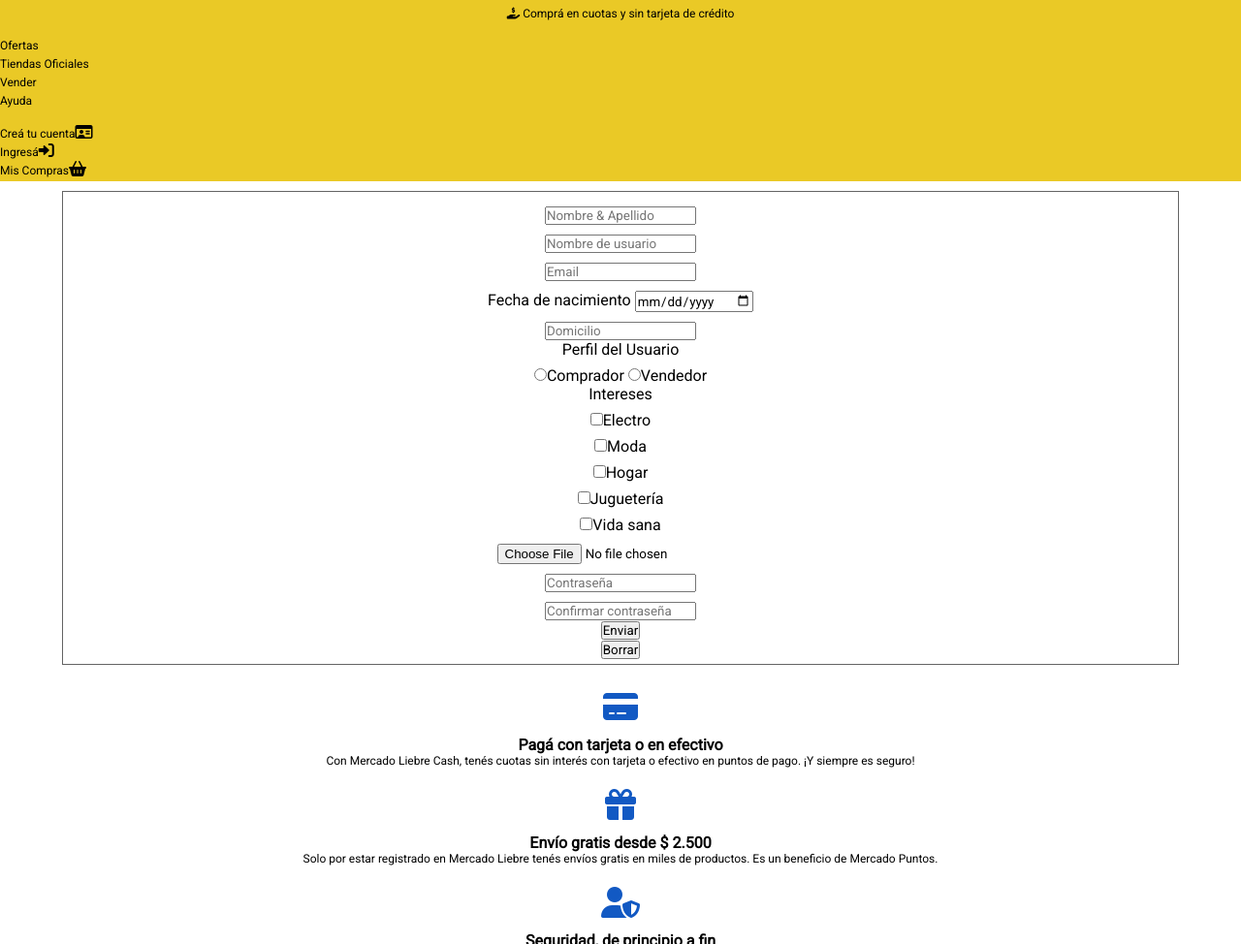
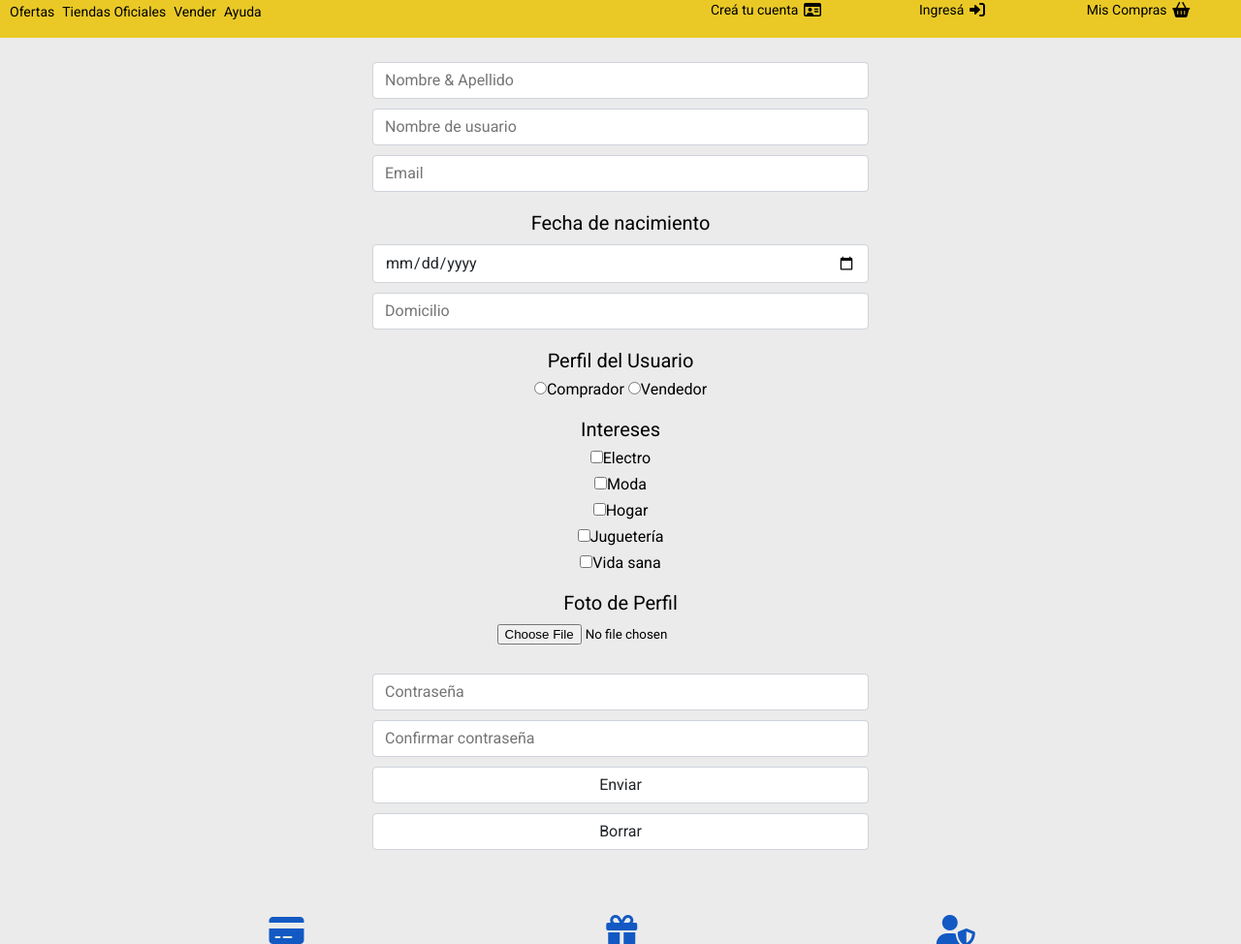
Before and after one commit to ojsteward/MercadoLiebre, a website: page views/register.html in a window 1280 px wide. Shown: the part 144-1118 px from the top of the page at 97% size. Drawn offline with Linux system fonts and the light colour scheme; files that its build step writes are made by us from their sources; files whose address does not match are found by name.

Commit message:
retoques

```diff
--- a/public/css/forms.css
+++ b/public/css/forms.css
@@ -27,11 +27,11 @@ header {
     padding-bottom: 3px;
 }
 
-.logoHeader {
-    width: 45%;
-    margin-right: 60px;
+img.logoHeader{
+    width: 45vw;
     margin-top: 20px;
-    margin-left: 20px;
+    height: auto;
+    margin-left: 10px;
 }
 
 input{
@@ -42,12 +42,7 @@ input{
     height: 20px;
     object-fit: cover;
 }
-img.logoHeader{
-    width: 35vw;
-    margin-top: 20px;
-    height: auto;
 
-}
 
 div.top-header{
     display: flex;
@@ -72,7 +67,7 @@ li a {
     width: 40px;
     height: 40px;
     margin: 10px auto;
-    background-color: #0022AA;
+    background-color: #1259c3;
     border-radius: 8px;
 }
 
@@ -84,7 +79,9 @@ li a {
     margin-left: 9px;
     margin-top: 7px;
 }
-
+body{
+    background-color: #ebebeb;
+}
 .home-banner img{
     width: 100%;
 }
@@ -96,21 +93,19 @@ main{
     text-align: center;
 }
 
-form{
-    border: solid 1px rgb(100, 100, 100);
+
+form.register{
     padding: 5px;
     margin-top: 10px;
 }
 
-button .enviar:hover{
-    background-color: #0022AA;
-}
 .search-field {
     width: 35vw;
     padding: 5px 30px 5px 5px;
     border: none;
     border-radius: 100px;
     outline: none;
+    margin-left: 4vw;
 }
 
 .search-button {
@@ -128,73 +123,140 @@ button .enviar:hover{
 .search-bar{
     margin-top: 15px;
 }
-/* .main-title{
-    font-size: 16px;
-    text-align: left;
-    margin-top: 12px;
+/*LOGIN*/
+form.login{
+    padding: 5px;
+    margin-top: 10px;
 }
 
-article{
-    margin-top: 10px;
-    border: solid 1px #ebebeb;
+input.login{
+    margin-right: 10%;
+    margin-left: 10%;
+
+    padding: 6px 12px;
+    font-size: 16px;
+    font-weight: 400;
+    line-height: 1.5;
+    color: #212529;
+    background-color: #fff;
+    background-clip: padding-box;
+    border: 1px solid #ced4da;
+    appearance: none;
+    border-radius: 4px;
+
+    width: 40vw;
+}
+button.enviar{
+margin-top: 2%;
+padding: 6px 12px;
+    font-size: 16px;
+    font-weight: 400;
+    line-height: 1.5;
+    color: #212529;
+    background-color: #fff;
+    background-clip: padding-box;
+    border: 1px solid #ced4da;
+    appearance: none;
+    border-radius: 4px;
+
+    width: 40vw;
+}
+.enviar:hover{
+    background-color: #0022AA;
 }
 
-img {
-    width: 30%;
+/* REGISTER*/
+.input-register{
+    padding: 6px 12px;
+    font-size: 16px;
+    font-weight: 400;
+    line-height: 1.5;
+    color: #212529;
+    background-color: #fff;
+    background-clip: padding-box;
+    border: 1px solid #ced4da;
+    appearance: none;
+    border-radius: 4px;
+
+    width: 40vw;
+}
+button.send{
+    padding: 6px 12px;
+    font-size: 16px;
+    font-weight: 400;
+    line-height: 1.5;
+    color: #212529;
+    background-color: #fff;
+    background-clip: padding-box;
+    border: 1px solid #ced4da;
+    appearance: none;
+    border-radius: 4px;
+    margin-top: 10px;
+    width: 40vw;
+}
+button.reset{
+    padding: 6px 12px;
+    font-size: 16px;
+    font-weight: 400;
+    line-height: 1.5;
+    color: #212529;
+    background-color: #fff;
+    background-clip: padding-box;
+    border: 1px solid #ced4da;
+    appearance: none;
+    border-radius: 4px;
+    margin-top: 10px;
+    width: 40vw;
+}
+input.date{
+    padding: 6px 12px;
+    font-size: 16px;
+    font-weight: 400;
+    line-height: 1.5;
+    color: #212529;
+    background-color: #fff;
+    background-clip: padding-box;
+    border: 1px solid #ced4da;
+    appearance: none;
+    border-radius: 4px;
+    margin-top: 10px;
+    width: 40vw;
+}
+.reset:hover{
+    background-color:rgb(248, 40, 40);
+}
+.send:hover{
+    background-color: #0022AA;
+}
+div.datos-personales label{
+    display:block;
+    margin-top: 20px;
 }
 
-.descripciones{
-    text-align: left;
-    border-top: solid 1px #ebebeb;
-    padding: 15px;
-} */
-
-/* article div i{
-    position: relative;
-} */
-
-/* camioncito envio */
-/* main section article i{
-    color: #39b54a;
-    display: block;
-    font-size: 16px;
-    padding: 5px;
-    width: 30px;
-    height: 30px;
-    border: 1px solid #39b54a;
-    background-color: #FFF;
-    border-radius: 50%;
-    right: 20px;
-    top: -15px;
+div.perfil-usuario{
+    margin-top: 20px;
+    margin-bottom: 20px;
 }
 
-.precio{
-    font-size: 18px;
+div.intereses{
+    margin-top: 20px;
+    margin-bottom: 20px;
+
 }
-
-.descuento{
-    font-size: 16px;
-    color: #39b54a;
-    margin-left: 8px;
+input#photo{
+    margin-bottom: 20px;
 }
-
-.precio-descuento{
-    display: flex;
-    margin-top: 5px;
+div.Foto label{
+    display:block;
 }
-
-article h4{
-    margin-top: 5px;
-} */
-
-/* ------------------------------------------ FOOTER ------------------------------------------ */
+------------------------------------ FOOTER ------------------------------------------ */
 
 footer{
     margin-top: 25px;
     text-align: center;
 }
 
-.footer-icons{
+.footer-icon{
     display: block;
     margin-left: auto;
     margin-right: auto;
@@ -208,51 +270,154 @@ footer{
 
 p{
     font-size: 12px;
+    text-align: center;
 }
 
 .copyright{
     margin-top: 20px;
     margin-bottom: 15px;
     margin-left: 10px;
-    text-align: left;
+    text-align: center;
     font-size: 10px;
 }
 
 footer section h3{
     font-size: 16px;
+    text-align: center;
 }
+
+label{
+    font-size: 20px;
+}
+
 
 /* ------------------------- BREAKPOINTS - MEDIA QUERIES --------------------*/
 /* MOBILE */
 @media (max-width: 360px){
-    /* .descripciones h4{
-        display: none;
-    } */
+
     nav {
         display: none;
     }
+        .header-title{
+        display: none;
+        }
 }
 
 /* TABLETS */
 @media (min-width: 361px){
-    /* .all-articles{
+    div.top-header{
         display: flex;
+        flex-wrap: wrap;
         justify-content: space-between;
-        flex-wrap: nowrap;
+        margin-left: 5%;
+        margin-right: 5%;
     }
     article{
-        box-shadow: 0px 0px 10px rgb(100, 100, 100);
-    } */
+               width: 40vw;
+    }
     .burger-menu{
         display: none;
     }
+    .products{
+        display: flex;
+        justify-content: space-around;
+        flex-wrap: wrap;
+        flex-direction: row;
+    }
+    .lista1 {
+        display: flex;
+        justify-content: flex-start;
+        justify-content: space-around;
+        margin-left: 10px;
+        list-style-type: none;
+    }
+
+    .lista2 {
+        display: flex;
+        margin-right: 10px;
+        list-style-type: none;
+    }
+    li a{
+        font-size: 14px
+    }
+    header nav{
+        display: flex;
+        justify-content: space-between;
+    }
+    .products{
+        display: flex;
+        justify-content: space-around;
+        flex-wrap: wrap;
+        flex-direction: row;
+    }
+    img.logoHeader{
+        width: 25vw;
+        margin-top: 3%;
+    }
+    .search-field {
+        width: 30vw;
+        padding: 5px 30px 5px 5px;
+        border: none;
+        border-radius: 100px;
+        outline: none;
+        margin-top: 10%;
+    }
+    h3.header-title{
+        margin-top: 5%;
+        width: 30%;
+        font-size: 18px;
+    }
+    nav{
+        margin-top: 1%;
+        margin-bottom: 1%
+    }
+    .nav-buttons1{
+        margin-right: 8px;
+
+    }
+    .nav-buttons2{
+        width: 15vw;
+        display: flex;
+        justify-content: center;
+    }
+    li.nav-buttons2 a{
+        margin-right: 3%;
+    }
+    .fa-id-card{
+        margin-bottom: 3%;
+    }
+    .fa-right-to-bracket{
+        margin-bottom: 3%;
+    }
+    .fa-basket-shopping{
+         margin-bottom: 3%;
+    }
 }
+
 
 /* DESKTOP */
 @media (min-width: 769px){
-    /* .all-articles{
+    article{
+        width: 20vw;
+    }
+
+    footer i:hover{
+        color: grey;
+    }
+
+    footer section{
         display: flex;
-        justify-content: space-between;
-        flex-wrap: nowrap;
-    } */
+        justify-content: space-around;
+        margin: auto;
+        width: 80vw;
+    }
+    p{
+        margin-top: 1%;
+    }
+
+    .footer-article{
+        padding: 40px;
+    }
+
+
 }
--- a/public/css/styles.css
+++ b/public/css/styles.css
@@ -27,7 +27,7 @@ header {
     width: 100%
 }
 img.logoHeader{
-    width: 50vw;
+    width: 45vw;
     margin-top: 20px;
     height: auto;
     margin-left: 10px;
@@ -211,23 +211,24 @@ footer{
     margin-top: 20px;
 }
 
+p{
+    font-size: 12px;
+    text-align: center;
+}
 
-footer h4{
-    margin-top: 40px;
+.copyright{
+    margin-top: 20px;
     margin-bottom: 15px;
     margin-left: 10px;
     text-align: center;
-    font-size: 15px;
+    font-size: 10px;
 }
+
 footer section h3{
     font-size: 16px;
     text-align: center;
 }
 
-footer section p{
-    text-align: center;
-    font-size: 12px;
-}
 
 
 /* ------------------------- BREAKPOINTS - MEDIA QUERIES --------------------*/
@@ -265,15 +266,16 @@ footer section p{
     }
     .lista1 {
         display: flex;
+        justify-content: flex-start;
+        justify-content: space-around;
         margin-left: 10px;
         list-style-type: none;
-        margin-right: 7%;
     }
+
     .lista2 {
         display: flex;
         margin-right: 10px;
         list-style-type: none;
-        margin-left: 7%;
     }
     li a{
         font-size: 14px
@@ -307,11 +309,28 @@ footer section p{
     }
     nav{
         margin-top: 1%;
-        margin-bottom: 1%;
+        margin-bottom: 1%
     }
+    .nav-buttons1{
+        margin-right: 8px;
 
+    }
+    .nav-buttons2{
+        width: 15vw;
+        display: flex;
+        justify-content: center;
+    }
+    .fa-id-card{
+        margin-bottom: 3%;
+    }
+    .fa-right-to-bracket{
+        margin-bottom: 3%;
+    }
+    .fa-basket-shopping{
+         margin-bottom: 3%;
+    }
+}
 
-}
 
 /* DESKTOP */
 @media (min-width: 769px){
@@ -323,5 +342,19 @@ footer section p{
         color: grey;
     }
 
+    footer section{
+        display: flex;
+        justify-content: space-around;
+        margin: auto;
+        width: 80vw;
+    }
+    p{
+        margin-top: 1%;
+    }
+
+    .footer-article{
+        padding: 40px;
+    }
+
 
 }
--- a/views/register.html
+++ b/views/register.html
@@ -19,43 +19,45 @@
               <input type="search" placeholder="Buscar productos, marcas y más" class="search-field">
               <button type="submit" class="search-button"><i class="fa-solid fa-magnifying-glass"></i></button>
             </div>
+
+        <h3 class= header-title><i class="fa-solid fa-hand-holding-dollar"></i>Comprá en cuotas y sin tarjeta de crédito</h3>
       </div>
-        <h3 class= header-title><i class="fa-solid fa-hand-holding-dollar"></i> Comprá en cuotas y sin tarjeta de crédito</h3>
-
         <nav>
           <ul class="lista1">
-            <li><a href="" target="_blank"> Ofertas</a></li>
-            <li><a href="" target="_blank"> Tiendas Oficiales</a></li>
-            <li><a href="" target="_blank"> Vender</a></li>
-            <li><a href="" target="_blank"> Ayuda</a></li>
+            <li class="nav-buttons1"><a href="" target="_blank"> Ofertas</a></li>
+            <li class="nav-buttons1"><a href="" target="_blank"> Tiendas Oficiales</a></li>
+            <li class="nav-buttons1"><a href="" target="_blank"> Vender</a></li>
+            <li class="nav-buttons1"><a href="" target="_blank"> Ayuda</a></li>
           </ul>
 
           <ul class="lista2">
-            <li><a href="/register" target="_blank"> Creá tu cuenta</a><i class="fa-regular fa-id-card"></i></li>
-            <li><a href="/login" target="_blank"> Ingresá</a><i class="fa-solid fa-right-to-bracket"></i></li>
-            <li><a href="" target="_blank"> Mis Compras</a><i class="fa-solid fa-basket-shopping"></i></li>
+            <li class="nav-buttons2"><a href="/register" target="_blank">Creá tu cuenta</a><i class="fa-regular fa-id-card"></i></li>
+            <li class="nav-buttons2"><a href="/login" target="_blank">Ingresá</a><i class="fa-solid fa-right-to-bracket"></i></li>
+            <li class="nav-buttons2"><a href="" target="_blank">Mis Compras</a><i class="fa-solid fa-basket-shopping"></i></li>
           </ul>
+
         </nav>
         <div class="burger-menu"><i class="fa-solid fa-bars"></i></div>
+
       </header>
 
     <main>
-        <form action="/">
+        <form class="register" action="/">
             <div class="datos-personales">
-                <input type="text" name="name" placeholder="Nombre & Apellido">
+                <input class="input-register" type="text" name="name" placeholder="Nombre & Apellido">
                 <br>
 
-                <input type="text" name="user" placeholder="Nombre de usuario">
+                <input class="input-register" type="text" name="user" placeholder="Nombre de usuario">
                 <br>
 
-                <input type="email" name="email" placeholder="Email">
+                <input class="input-register" type="email" name="email" placeholder="Email">
                 <br>
 
                 <label for="date">Fecha de nacimiento</label>
-                <input type="date" name="date" id="date">
+                <input class="date" type="date" name="date" id="date">
                 <br>
 
-                <input type="text" name="addres" id="addres" placeholder="Domicilio">
+                <input class="input-register" type="text" name="addres" id="addres" placeholder="Domicilio">
                 <br>
             </div>
 
@@ -82,51 +84,54 @@
                 <br>
             </div>
 
-            <div>
+            <div class="Foto">
+                <label for="">Foto de Perfil</label>
                 <input type="file" name="photo" id="photo">
                 <br>
             </div>
 
             <div>
-                <input type="password" name="" placeholder="Contraseña">
+                <input class="input-register" type="password" name="" placeholder="Contraseña">
                 <br>
-                <input type="password-confirm" name="" placeholder="Confirmar contraseña">
+                <input class="input-register" type="password-confirm" name="" placeholder="Confirmar contraseña">
                 <br>
             </div>
 
             <div>
-                <button type="submit">Enviar</button>
+                <button class="send"type="submit">Enviar</button>
                 <br>
-                <button type="reset">Borrar</button>
+                <button class="reset" type="reset">Borrar</button>
             </div>
 
         </form>
     </main>
-
-
     <footer>
         <section>
-            <div class="footer-icons"><i class="fa-solid fa-credit-card"></i></div>
-            <h3>Pagá con tarjeta o en efectivo</h3>
+          <div class="footer-article">
+          <div class="footer-icon"><i class="fa-solid fa-credit-card"></i></div>
+          <h3></i>Pagá con tarjeta o en efectivo</h3>
             <p>
                 Con Mercado Liebre Cash, tenés cuotas sin interés con tarjeta o efectivo en
-        puntos de pago. ¡Y siempre es seguro!
-            </p>
+  puntos de pago. ¡Y siempre es seguro!</p>
+          </div>
 
-            <div class="footer-icons"><i class="fa-solid fa-gift"></i></div>
+          <div class="footer-article">
+            <div class="footer-icon"><i class="fa-solid fa-gift"></i></div>
             <h3>Envío gratis desde $ 2.500</h3>
             <p>
-                Solo por estar registrado en Mercado Liebre tenés envíos gratis en miles de
+                Solo por estar registrad@ en Mercado Liebre tenés envíos gratis en miles de
   productos. Es un beneficio de Mercado Puntos.
             </p>
-
-            <div class="footer-icons"><i class="fa-solid fa-user-shield"></i></div>
+          </div>
+          <div class="footer-article">
+            <div class="footer-icon"><i class="fa-solid fa-user-shield"></i></div>
             <h3>Seguridad, de principio a fin</h3>
             <p>
                 ¿No te gusta? ¡Devolvelo! En Mercado Liebre, no hay nada que no puedas hacer,
-        porque estás siempre protegido.
+  porque estás siempre protegid@.
             </p>
-
+          </div>
+          </section>
             <h4 class="copyright">Copyright © 1999-2020 MercadoLiebre S.R.L.</h4>
       </footer>
     </body>
```
Also changed, not shown: views/home.html (+16 -10 lines), views/login.html (+22 -16 lines). Lines whose indentation alone changed are shown as unchanged.
